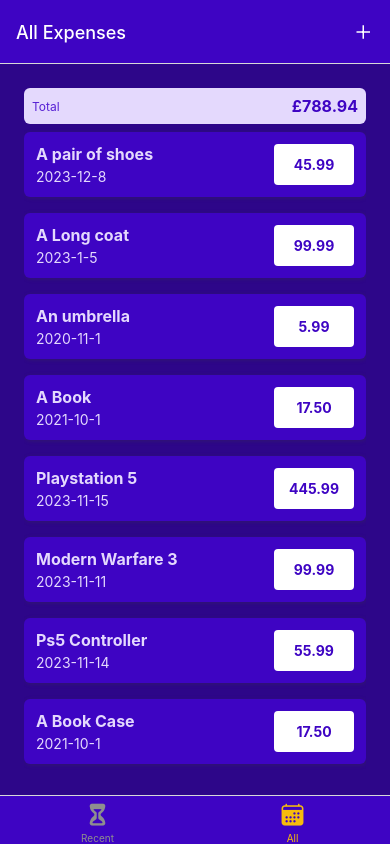
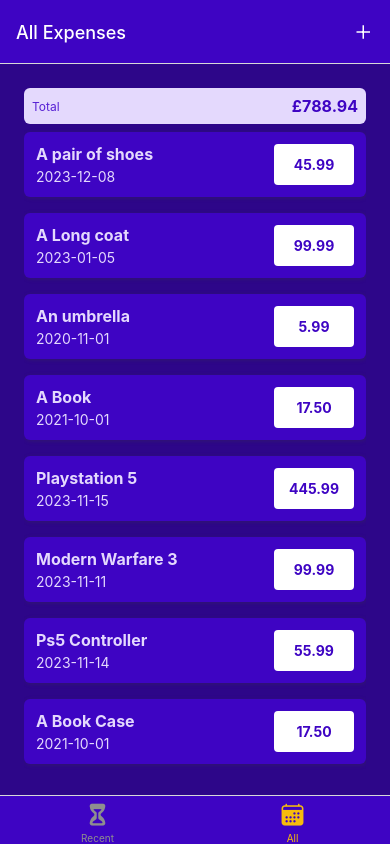
Before and after one commit to sadatakhtar/expensesApp_rn, a React Native app: screen /AllExpenses in a window 390 px wide. Built offline with nearby package versions, Linux system fonts and the light colour scheme.

Commit message:
Added default values to render on update expenses and also refactored date.js -> getFormattedDate function

```diff
--- a/components/ManageExpense/ExpenseForm.js
+++ b/components/ManageExpense/ExpenseForm.js
@@ -2,12 +2,13 @@ import React, { useState } from "react";
 import { StyleSheet, Text, View } from "react-native";
 import Input from "./Input";
 import Button from "../UI/Button";
+import { getFormattedDate } from "../../utils/date";
 
-const ExpenseForm = ({ onCancel, onSubmit, submitBtnLabel }) => {
+const ExpenseForm = ({ onCancel, onSubmit, submitBtnLabel, defaultValues }) => {
   const [inputValues, setInputValues] = useState({
-    amount: "",
-    date: "",
-    description: "",
+    amount: defaultValues ? defaultValues.amount.toString() : '',
+    date: defaultValues ? getFormattedDate(defaultValues.date) : '',
+    description: defaultValues ? defaultValues.description.toString() : '',
   });
 
   function inputChangeHandler(inputIdentifier, enteredText) {
--- a/screens/ManageExpense.js
+++ b/screens/ManageExpense.js
@@ -11,6 +11,10 @@ const ManageExpense = ({ route, navigation }) => {
 
   const editedExpenseId = route.params?.expenseId;
   const isEditing = !!editedExpenseId; // <--- turns undefined to boolean
+
+  const selectedExpense = expensesCtx.expenses.find(
+    (expense) => expense.id === editedExpenseId
+  );
 
   useLayoutEffect(() => {
     navigation.setOptions({
@@ -39,9 +43,10 @@ const ManageExpense = ({ route, navigation }) => {
   return (
     <View style={styles.container}>
       <ExpenseForm
-      onSubmit={confirmHandler}
+        onSubmit={confirmHandler}
         onCancel={cancelHandler}
         submitBtnLabel={isEditing ? "Update" : "Add"}
+        defaultValues={selectedExpense}
       />
 
       {isEditing && (
--- a/utils/date.js
+++ b/utils/date.js
@@ -1,7 +1,12 @@
-export function getFormattedDate(date){
-    return `${date.getFullYear()}-${date.getMonth() + 1}-${date.getDate()}`
+export function getFormattedDate(date) {
+  // return `${date.getFullYear()}-${date.getMonth() + 1}-${date.getDate()}`
+  return date.toISOString().slice(0, 10);
 }
 
-export function getDateMinusDays(date, days){
-    return new Date(date.getFullYear(), date.getMonth() + 1, date.getDate() - days)
+export function getDateMinusDays(date, days) {
+  return new Date(
+    date.getFullYear(),
+    date.getMonth() + 1,
+    date.getDate() - days
+  );
 }
```
